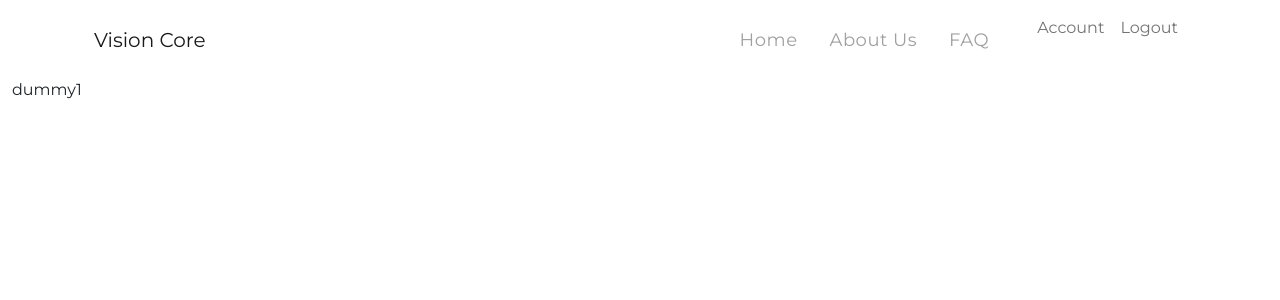
After one commit to sunshinefactoryyy/app-security-proj, a Flask app: page /account in a window 1280 px wide. The commit adds this page. Shown: the top 300 px of the page. Run offline with Flask 2, Linux system fonts and the light colour scheme; a user stored in the database is signed in; style sheets or scripts are compiled from the project's sources; some libraries are stand-ins or nearby versions.

Commit message:
account management

```diff
--- a/data/__init__.py
+++ b/data/__init__.py
@@ -9,5 +9,7 @@ app.config['SQLALCHEMY_DATABASE_URI'] = 'sqlite:///site.db'
 db = SQLAlchemy(app)
 bcrypt = Bcrypt(app)
 login_manager = LoginManager(app)
+login_manager.login_view = "login"
+login_manager.login_message_category = "info"
 
 from data import routes
--- a/data/routes.py
+++ b/data/routes.py
@@ -1,7 +1,8 @@
-from flask import render_template, url_for, flash, redirect
+from flask import render_template, url_for, flash, redirect, request
 from data import app, db, bcrypt
 from data.forms import LoginForm, RegistrationForm
 from data.models import User
+from flask_login import login_user, current_user, logout_user, login_required
 
 @app.route('/')
 
@@ -21,6 +22,8 @@ def faq():
 
 @app.route('/register', methods=['GET', 'POST'])
 def register():
+    if current_user.is_authenticated:
+        return redirect(url_for("home"))
     form = RegistrationForm()
     if form.validate_on_submit():
         hashed_password = bcrypt.generate_password_hash(form.password.data).decode('utf-8')
@@ -33,14 +36,28 @@ def register():
 
 @app.route('/login', methods=['GET', 'POST'])
 def login():
+    if current_user.is_authenticated:
+        return redirect(url_for("home"))
     form = LoginForm()
     if form.validate_on_submit():
-        if form.email.data == "lgf2111@gmail.com" and form.password.data == "password":
-            flash("You have been logged in!", "success")
-            return redirect(url_for("home"))
+        user = User.query.filter_by(email=form.email.data).first()
+        if user and bcrypt.check_password_hash(user.password, form.password.data):
+            login_user(user, remember=True)
+            next_page = request.args.get("next")
+            return redirect(next_page) if next_page else redirect(url_for("home"))
         else:
-            flash("Login Unsuccessful. Please check username and password", "danger")
+            flash("Login Unsuccessful. Please check email and password", "danger")
     return render_template('login.html', title='Login', form=form)
+
+@app.route('/logout')
+def logout():
+    logout_user()
+    return redirect(url_for("home"))
+
+@app.route('/account')
+@login_required
+def account():
+    return render_template('account.html', title='Account')
 
 @app.route('/cusInfo')
 def cusInfo():
--- /dev/null
+++ b/data/templates/account.html
@@ -0,0 +1,4 @@
+{% extends "base.html" %}
+{% block content %}
+    <h1>{{ current_user.username }}</h1>
+{% endblock content %}
--- a/data/templates/includes/navbar.html
+++ b/data/templates/includes/navbar.html
@@ -45,20 +45,37 @@
                         </li>
                     </ul>
                     <ul class="navbar-nav justify-content-end d-flex">
+                        {% if current_user.is_authenticated %}
                         <li class="nav-item">
-                            <a class="nav-link" href="{{url_for('login')}}">
-                                {% with label='Login', color='Secondary' %}
+                            <a class="nav-link" href="{{url_for('account')}}">
+                                {% with label='Account', color='Secondary' %}
                                     {% include '/includes/customButtonComponent.html' %}
                                 {% endwith %}
                             </a>
                         </li>
                         <li class="nav-item">
-                            <a class="nav-link" href="{{url_for('register')}}">
-                                {% with label='Sign Up', color='Primary' %}
+                            <a class="nav-link" href="{{url_for('logout')}}">
+                                {% with label='Logout', color='Secondary' %}
                                     {% include '/includes/customButtonComponent.html' %}
                                 {% endwith %}
                             </a>
                         </li>
+                        {% else %}
+                            <li class="nav-item">
+                                <a class="nav-link" href="{{url_for('login')}}">
+                                    {% with label='Login', color='Secondary' %}
+                                        {% include '/includes/customButtonComponent.html' %}
+                                    {% endwith %}
+                                </a>
+                            </li>
+                            <li class="nav-item">
+                                <a class="nav-link" href="{{url_for('register')}}">
+                                    {% with label='Sign Up', color='Primary' %}
+                                        {% include '/includes/customButtonComponent.html' %}
+                                    {% endwith %}
+                                </a>
+                            </li>
+                        {% endif %}
                     </ul>
                 </div>
             </div>
--- a/run.py
+++ b/run.py
@@ -1,6 +1,3 @@
-
-
-
 from data import app
 
 if __name__ == '__main__':
```
Also changed, not shown: data/models.py (line endings or trailing spaces), data/site.db.
